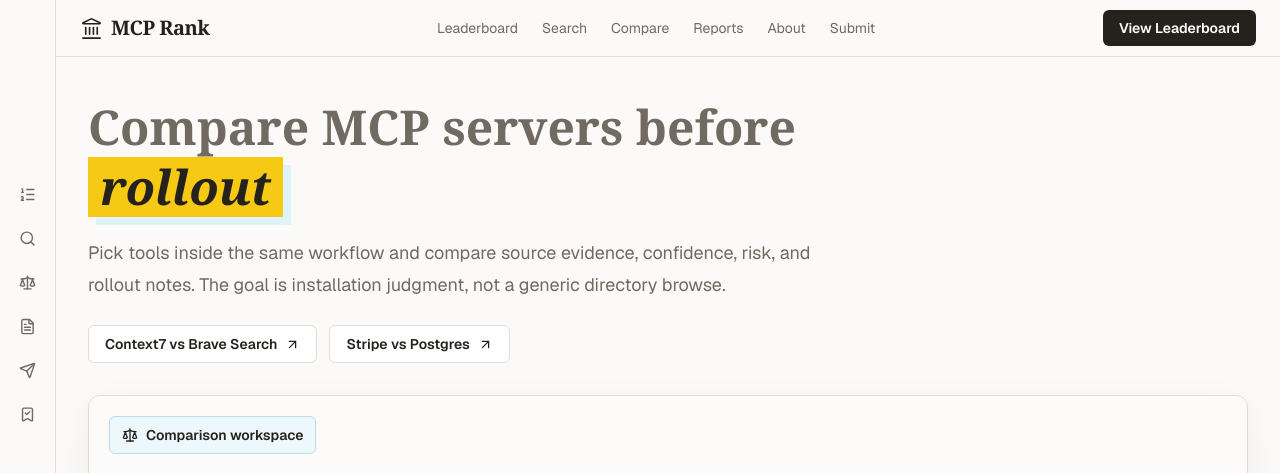
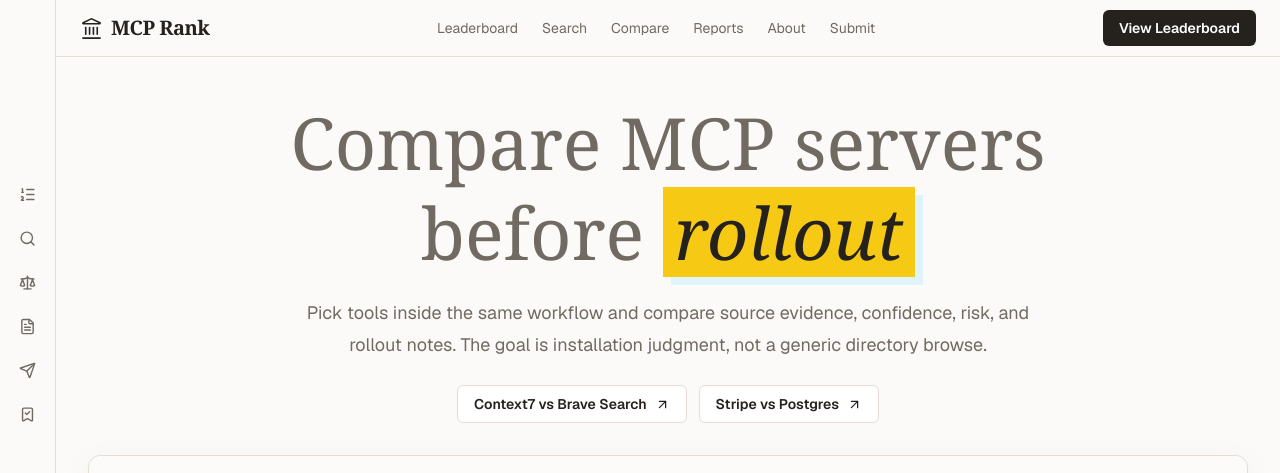
Before and after one commit to SameRainbows/mcp-rank, a Next.js app: page /compare in a window 1280 px wide. Shown: the top 473 px of the page. Built offline with nearby package versions, Linux system fonts and the light colour scheme; no server answers; the database is empty.

Commit message:
Align hero typography across pages

```diff
--- a/src/app/compare/page.tsx
+++ b/src/app/compare/page.tsx
@@ -16,18 +16,18 @@ export default async function CompareIndexPage() {
   return (
     <ArenaShell mode="Compare">
       <main className="mx-auto max-w-7xl px-4 py-10 sm:px-6 lg:px-8">
-        <div className="max-w-3xl">
-          <h1 className="font-serif text-5xl font-semibold leading-tight text-[var(--arena-muted)]">
+        <div className="mx-auto max-w-4xl text-center">
+          <h1 className="font-serif text-5xl leading-tight text-[var(--arena-muted)] sm:text-7xl">
             Compare MCP servers before{" "}
             <span className="inline-block bg-[var(--arena-highlight)] px-3 italic text-[var(--arena-ink)] shadow-[8px_8px_0_#dff3fb]">
               rollout
             </span>
           </h1>
-          <p className="mt-5 text-lg leading-8 text-[var(--arena-muted)]">
+          <p className="mx-auto mt-5 max-w-3xl text-lg leading-8 text-[var(--arena-muted)]">
             Pick tools inside the same workflow and compare source evidence, confidence, risk, and rollout notes.
             The goal is installation judgment, not a generic directory browse.
           </p>
-          <div className="mt-6 flex flex-wrap gap-3">
+          <div className="mt-6 flex flex-wrap justify-center gap-3">
             <Link
               href="/compare/context7-vs-brave-search"
               className="inline-flex items-center gap-2 rounded-md border border-[var(--arena-line)] bg-white px-4 py-2 text-sm font-semibold hover:bg-[var(--arena-blue-soft)]"
--- a/src/app/page.tsx
+++ b/src/app/page.tsx
@@ -31,7 +31,7 @@ export default async function Home() {
 
           <div className="flex flex-1 flex-col items-center justify-center py-16 text-center">
             <h1 className="max-w-4xl font-serif text-5xl leading-tight text-[var(--arena-muted)] sm:text-7xl">
-              evaluate the{" "}
+              Evaluate the{" "}
               <span className="inline-block bg-[var(--arena-highlight)] px-3 italic text-[var(--arena-ink)] shadow-[8px_8px_0_#dff3fb]">
                 frontier
               </span>
--- a/src/app/search/page.tsx
+++ b/src/app/search/page.tsx
@@ -18,7 +18,7 @@ export default async function SearchPage() {
     <ArenaShell mode="Search">
       <main className="mx-auto max-w-5xl px-4 py-10 sm:px-6 lg:px-8">
         <div className="mx-auto max-w-3xl text-center">
-          <h1 className="font-serif text-5xl leading-tight text-[var(--arena-muted)]">
+          <h1 className="font-serif text-5xl leading-tight text-[var(--arena-muted)] sm:text-7xl">
             Search the{" "}
             <span className="inline-block bg-[var(--arena-highlight)] px-3 italic text-[var(--arena-ink)] shadow-[8px_8px_0_#dff3fb]">
               evidence
--- a/src/app/watchlist/page.tsx
+++ b/src/app/watchlist/page.tsx
@@ -16,14 +16,14 @@ export default async function WatchlistPage() {
   return (
     <ArenaShell mode="Watchlist">
       <main className="mx-auto max-w-6xl px-4 py-10 sm:px-6 lg:px-8">
-        <div className="max-w-3xl">
-          <h1 className="font-serif text-5xl font-semibold leading-tight text-[var(--arena-muted)]">
+        <div className="mx-auto max-w-4xl text-center">
+          <h1 className="font-serif text-5xl leading-tight text-[var(--arena-muted)] sm:text-7xl">
             Watch MCP servers before{" "}
             <span className="inline-block bg-[var(--arena-highlight)] px-3 italic text-[var(--arena-ink)] shadow-[8px_8px_0_#dff3fb]">
               install
             </span>
           </h1>
-          <p className="mt-5 text-lg leading-8 text-[var(--arena-muted)]">
+          <p className="mx-auto mt-5 max-w-3xl text-lg leading-8 text-[var(--arena-muted)]">
             A private browser-side list for the MCP services your team is evaluating. Use it to compare
             trust score, confidence, risk, evidence freshness, and rollout cautions before adding a server to your tools.
           </p>
```
